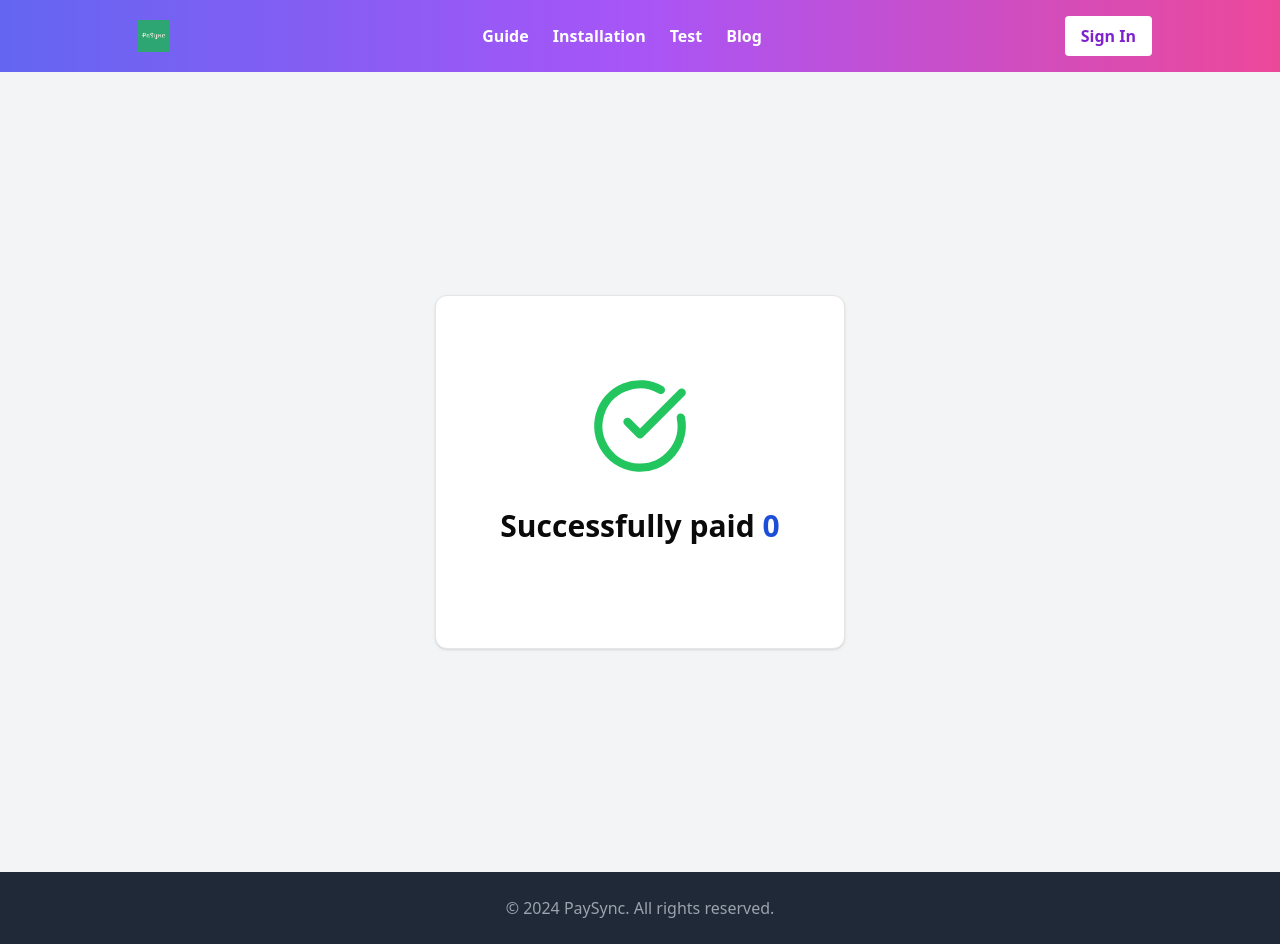
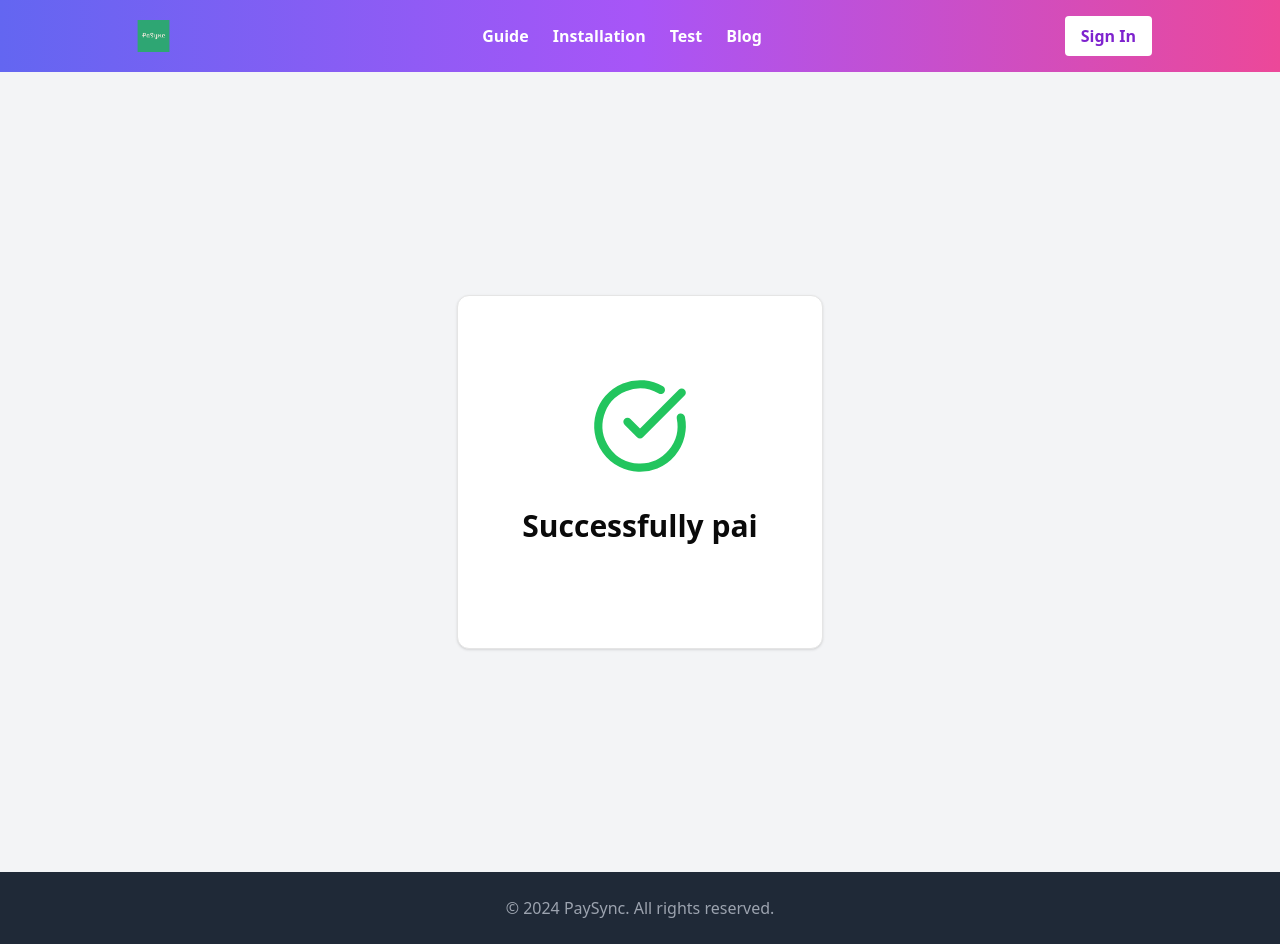
Before and after one commit to swarnendu19/Paysync_Fronend, a React (Vite) app: page /success in a window 1280 px wide. Built offline with nearby package versions, Linux system fonts and the light colour scheme.

Commit message:
Success Page added

```diff
--- a/src/pages/Success.tsx
+++ b/src/pages/Success.tsx
@@ -1,10 +1,7 @@
 import { CircleCheckBig } from "lucide-react";
 import { Card, CardContent } from "../components/ui/card";
-import { useRecoilValue } from "recoil";
-import { enteredAmout } from "../store/atom";
 
 function Success() {
-  const amount = useRecoilValue(enteredAmout);
   return (
     <div className="bg-gray-100 px-32 h-screen flex justify-center items-center">
       <Card className="w-fit px-10 py-20">
@@ -17,7 +14,7 @@ function Success() {
             />
           </div>
           <div className="text-3xl font-semibold">
-            Successfully paid <span className="text-blue-700 font-bold">{amount}</span>
+            Successfully pai
           </div>
         </CardContent>
       </Card>
--- a/src/pages/Test.tsx
+++ b/src/pages/Test.tsx
@@ -1,13 +1,11 @@
 import React, { useState } from "react";
 import { PaySync } from "paysync";
-import { useSetRecoilState } from "recoil";
-import { enteredAmout } from "../store/atom";
 
 
 const Test: React.FC = () => {
   const [amount, setAmount] = useState<number | "">("");
-  const setStoreAmoun = useSetRecoilState(enteredAmout)
-  const [paymentProvider, setPaymentProvider] = useState<string>("");
+  const [paymentProvider, setPaymentProvider] = useState<string>("Stripe");
+
 
 
   const handleSubmit = async (e: React.FormEvent) => {
@@ -82,7 +80,6 @@ const Test: React.FC = () => {
                 value={amount}
                 onChange={(e) =>{
                   setAmount(e.target.value ? parseFloat(e.target.value) : "")
-                  setStoreAmoun(e.target.value ? parseFloat(e.target.value) : 0)
                 }
 
                 }
--- a/src/store/atom.tsx
+++ /dev/null
@@ -1,7 +0,0 @@
-import { atom } from "recoil";
-
-
-export const enteredAmout = atom({
-    key: 'enteredAmout',
-    default: 0,
-  });
```
